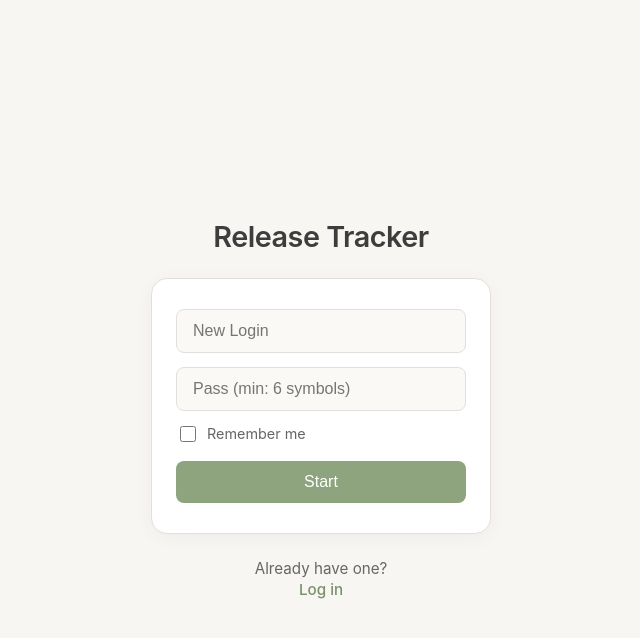
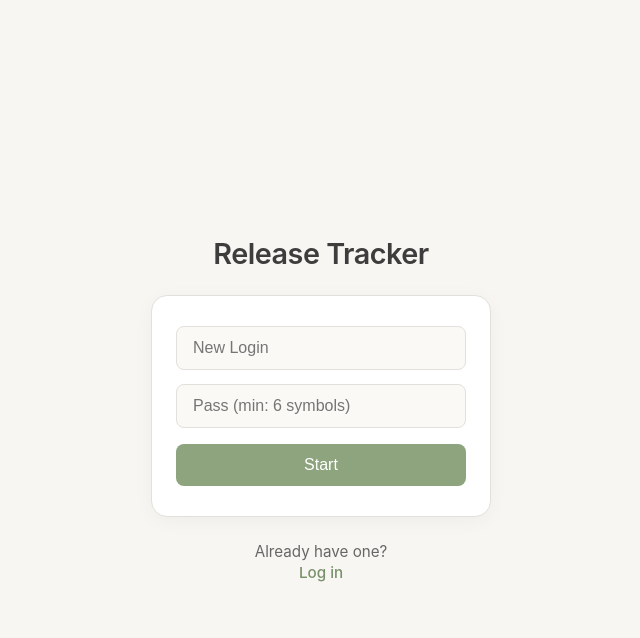
Before and after one commit to KirillZavadski/release-tracker, a Flask app: page /register in a window 1280 px wide. Shown: the top 638 px of the page, without its empty margins (319-959 px from the left). Run offline with Flask 3, Linux system fonts and the light colour scheme.

Commit message:
removed remember me buttons

```diff
--- a/app/templates/login.html
+++ b/app/templates/login.html
@@ -161,12 +161,6 @@
                     <input type="password" name="password" placeholder="Password" required autocomplete="current-password">
                 </div>
 
-                <div style="margin-top: 12px;">
-                    <label class="checkbox-label">
-                        <input type="checkbox" name="remember"> Remember me
-                    </label>
-                </div>
-
                 {% with messages = get_flashed_messages() %}
                     {% if messages %}
                         <div class="error-msg" style="margin-top: 14px;">{{ messages[0] }}</div>
--- a/app/templates/register.html
+++ b/app/templates/register.html
@@ -161,12 +161,6 @@
                     <input type="password" name="password" id="password" placeholder="Pass (min: 6 symbols)" required minlength="6" autocomplete="new-password">
                 </div>
 
-                <div style="margin-top: 12px;">
-                    <label class="checkbox-label">
-                        <input type="checkbox" id="rememberMe"> Remember me
-                    </label>
-                </div>
-
                 {% with messages = get_flashed_messages() %}
                     {% if messages %}
                         <div class="error-msg" style="margin-top: 14px;">{{ messages[0] }}</div>
```
